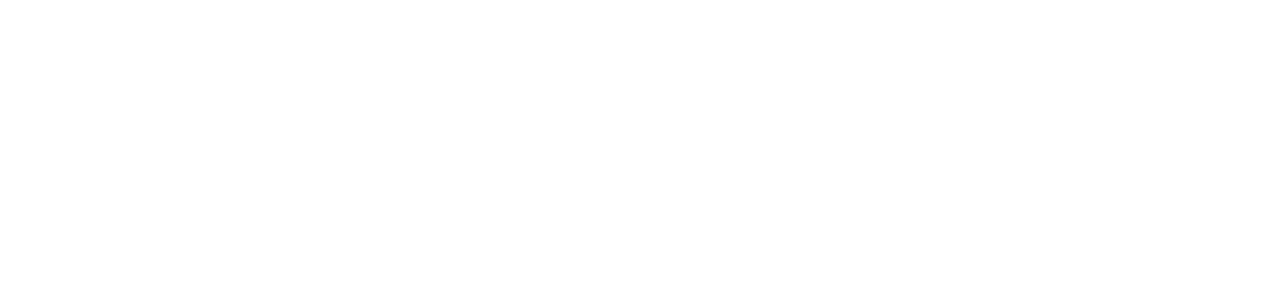
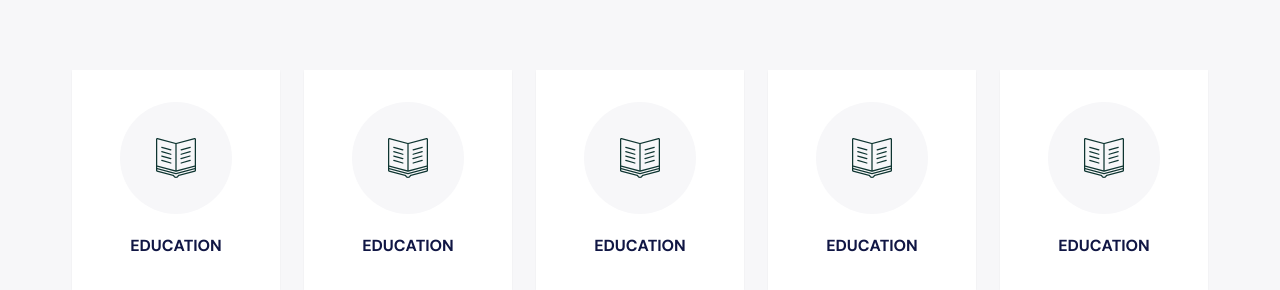
Before and after one commit to nishamvp/Al-Bataeh-Website-2, a React (Vite) app in the folder client/: page / in a window 1280 px wide. Shown: the part 1006-1296 px from the top of the page. Before the commit the page ends 964 px from the top, so only its background shows below. Built offline with nearby package versions, Linux system fonts and the light colour scheme.

Commit message:
"Added Services component to App.jsx and updated tailwind.config.js with new animation and card hover styles"

```diff
--- a/client/src/App.jsx
+++ b/client/src/App.jsx
@@ -1,15 +1,16 @@
 import './App.css'
 import ImageContainer from './components/ImageContainer'
 import NavBar from './components/NavBar'
+import Services from './components/Services'
 import TopBar from './components/TopBar'
 
 function App() {
-
   return (
     <div>
-      <TopBar/>
-      <NavBar/>
+      <TopBar />
+      <NavBar />
       <ImageContainer />
+      <Services/>
     </div>
   )
 }
--- /dev/null
+++ b/client/src/components/Card.jsx
@@ -0,0 +1,30 @@
+import React, { useState } from 'react'
+import OpenBookIcon from './vectors/OpenBookIcon'
+
+const Card = () => {
+  const [hover, setHover] = useState(false)
+  return (
+    <div
+      onMouseEnter={() => setHover(true)}
+      onMouseLeave={() => setHover(false)}
+      className="bg-primary flex flex-col px-12 py-8 items-center gap-5 shadow-sm card-hover"
+    >
+      <div
+        className={`w-28 h-28 rounded-full flex justify-center items-center ${
+          hover ? 'bg-[#de724b]' : 'bg-secondary'
+        }`}
+      >
+        <OpenBookIcon hover={hover} />
+      </div>
+      <h1
+        className={`font-dm-sans font-bold ${
+          hover ? 'text-primary' : 'text-[#101644]'
+        } `}
+      >
+        EDUCATION
+      </h1>
+    </div>
+  )
+}
+
+export default Card
--- /dev/null
+++ b/client/src/components/Services.jsx
@@ -0,0 +1,21 @@
+import React from 'react'
+import Card from './Card'
+
+const Services = () => {
+  return (
+    <div className="bg-secondary">
+      <div className="custom-container">
+        <div className="my-24 flex flex-wrap gap-6 justify-center">
+          <Card />
+          <Card />
+          <Card />
+          <Card />
+          <Card />
+
+        </div>
+      </div>
+    </div>
+  )
+}
+
+export default Services
--- /dev/null
+++ b/client/src/components/vectors/OpenBookIcon.jsx
@@ -0,0 +1,21 @@
+import React from 'react'
+
+const OpenBookIcon = ({hover}) => {
+  return (
+    <svg
+      xmlns="http://www.w3.org/2000/svg"
+      width="40"
+      height="40"
+      version="1"
+      viewBox="0 0 64 64"
+      xmlSpace="preserve"
+    >
+      <g fill={hover? "#ffff" :"#0e3531"}>
+        <path d="M24.008 32.038L9.541 27.904a1.005 1.005 0 00-1.236.688 1 1 0 00.688 1.236l14.467 4.134a1 1 0 00.548-1.924zM24.008 39.038L9.541 34.905a1 1 0 00-.548 1.924l14.467 4.133a1 1 0 00.548-1.924zM24.008 25.038L9.541 20.904a1.005 1.005 0 00-1.236.688 1 1 0 00.688 1.236l14.467 4.134a1 1 0 00.548-1.924zM24.008 18.038L9.541 13.904a1.005 1.005 0 00-1.236.688 1 1 0 00.688 1.236l14.467 4.134a1 1 0 00.548-1.924zM39.963 33.962c.092 0 .184-.013.275-.038l14.467-4.134c.531-.152.839-.706.688-1.236a1.007 1.007 0 00-1.236-.688L39.689 32a1.002 1.002 0 00-.688 1.236c.127.44.527.726.962.726zM54.459 34.905l-14.467 4.133a1.001 1.001 0 00.549 1.924l14.467-4.133c.531-.152.839-.705.688-1.236a1.009 1.009 0 00-1.237-.688zM54.459 20.904l-14.467 4.134a1.002 1.002 0 00-.688 1.236 1.003 1.003 0 001.237.688l14.467-4.134c.531-.152.839-.706.688-1.236a1.007 1.007 0 00-1.237-.688zM54.459 13.904l-14.467 4.134a1.002 1.002 0 00-.688 1.236 1.003 1.003 0 001.237.688l14.467-4.134c.531-.152.839-.706.688-1.236a1.009 1.009 0 00-1.237-.688z"></path>
+        <path d="M63.219.414a2.008 2.008 0 00-1.735-.347L32 7.93 2.516.067A2.01 2.01 0 00.781.414 2.003 2.003 0 000 2v49.999c0 .906.609 1.699 1.484 1.933l25.873 6.899C28.089 62.685 29.887 64 32 64s3.911-1.315 4.643-3.169l25.873-6.899A2.001 2.001 0 0064 51.999V2c0-.621-.289-1.207-.781-1.586zM32 54c.173 0 .347-.022.516-.067L62 46.07v1.954l-30 7.941-30-7.941V46.07l29.484 7.862c.169.046.343.068.516.068zM1.998 2.001h.003V2L31 9.733v42L2 44 1.998 2.001zm32.981 57.204a2.992 2.992 0 01-1.788 2.546l-.676.181a2.008 2.008 0 01-1.032 0l-.676-.181a2.992 2.992 0 01-1.788-2.546L2 51.999v-1.906l29.744 7.874a1.01 1.01 0 00.512 0L62 50.093v1.906l-27.021 7.206zM33 51.733v-42L62 2v42l-29 7.733z"></path>
+      </g>
+    </svg>
+  )
+}
+
+export default OpenBookIcon
--- a/client/tailwind.config.js
+++ b/client/tailwind.config.js
@@ -30,7 +30,7 @@
       animation: {
         'slide-bg': 'slide-bg 15s linear infinite',
         'slide-text': 'slide-text 1s linear 1'
-      }
+      },
     },
     colors: {
       primary: "#ffffff",
@@ -51,6 +51,12 @@
           padding: "1rem 2rem",
           margin: "0 1rem",
         },
+        ".card-hover:hover": {
+          transform: "scale(1.05)",
+          transition: "all 0.3s ease-in-out",
+          background: "#e67850",
+          color: "#fff ",
+        }
       });
     },
   ],
```
